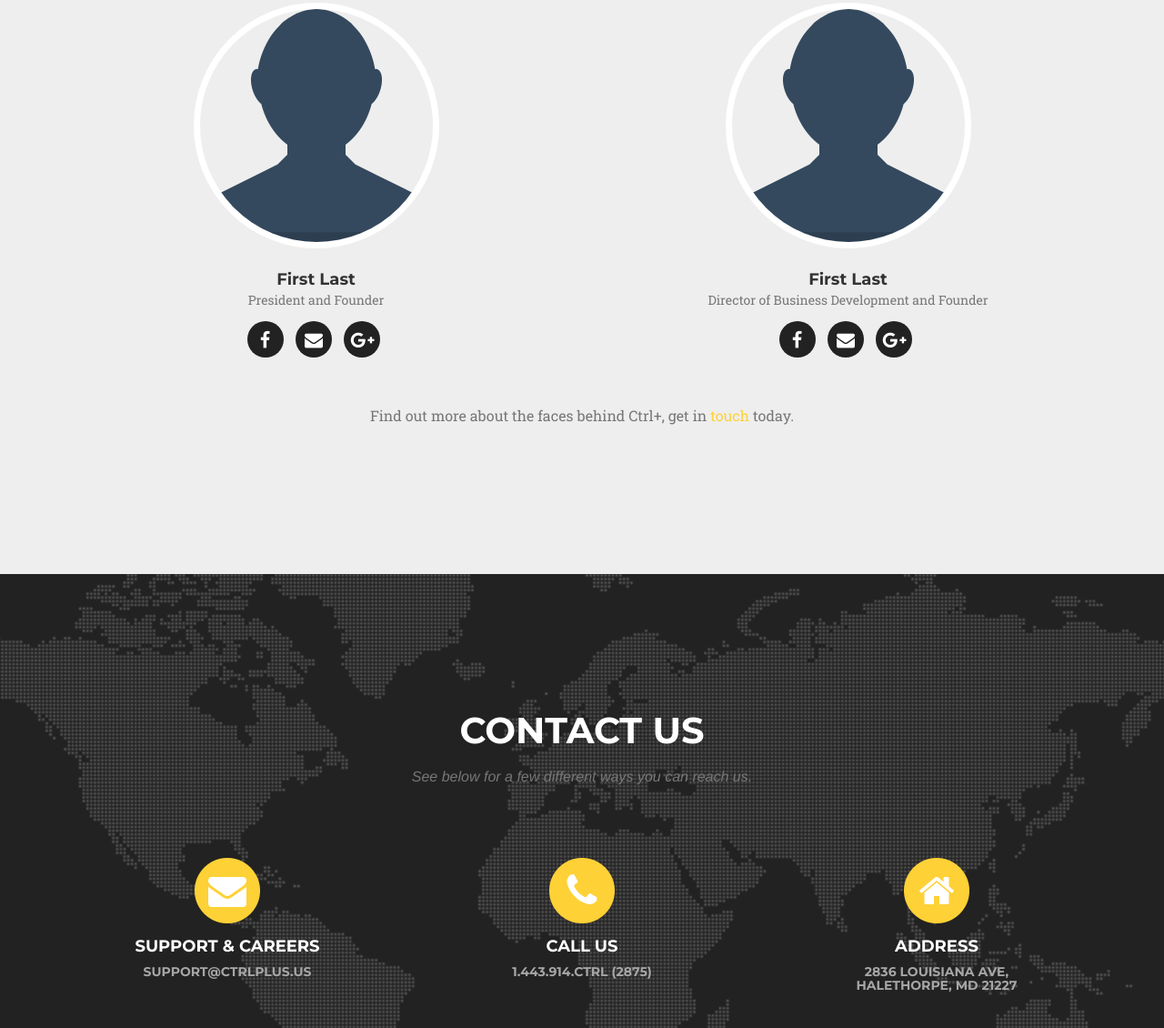
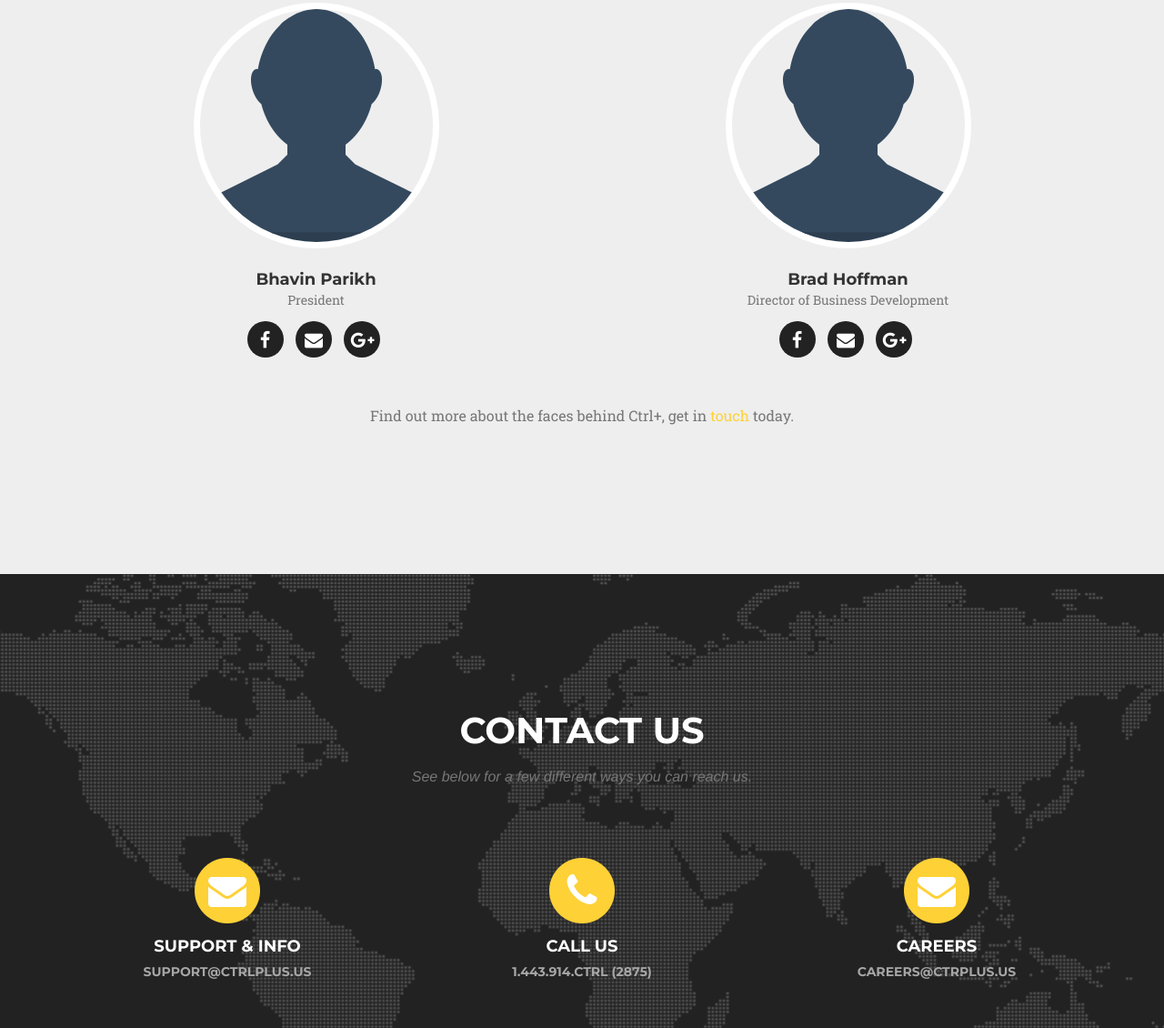
Before and after one commit to ctrlplusus/ctrlplusus.github.io, a website: page index.html in a window 1280 px wide. Shown: the part 3702-4832 px from the top of the page at 91% size. Drawn offline with Linux system fonts and the light colour scheme; a web font is replaced by a local one.

Commit message:
Removing address and updating first/last name

```diff
--- a/index.html
+++ b/index.html
@@ -328,9 +328,9 @@
             <div class="row">
                 <div class="col-sm-6">
                     <div class="team-member">
-                        <img src="img/team/default_profile.png" class="img-responsive img-circle" alt="First Last">
-                        <h4>First Last</h4>
-                        <p class="text-muted">President and Founder</p>
+                        <img src="img/team/default_profile.png" class="img-responsive img-circle" alt="Bhavin Parikh">
+                        <h4>Bhavin Parikh</h4>
+                        <p class="text-muted">President</p>
                         <ul class="list-inline social-buttons">
                             <li><a href="#"><i class="fa fa-facebook"></i></a>
                             </li>
@@ -343,9 +343,9 @@
                 </div>
                 <div class="col-sm-6">
                     <div class="team-member">
-                        <img src="img/team/default_profile.png" class="img-responsive img-circle" alt="First Last">
-                        <h4>First Last</h4>
-                        <p class="text-muted">Director of Business Development and Founder</p>
+                        <img src="img/team/default_profile.png" class="img-responsive img-circle" alt="Brad Hoffman">
+                        <h4>Brad Hoffman</h4>
+                        <p class="text-muted">Director of Business Development</p>
                         <ul class="list-inline social-buttons">
                             <li><a href="#"><i class="fa fa-facebook"></i></a>
                             </li>
@@ -380,7 +380,7 @@
                         <i class="fa fa-circle fa-stack-2x text-primary"></i>
                         <i class="fa fa-envelope fa-stack-1x fa-inverse"></i>
                     </span>
-                    <h4 style="color: #ffffff;">Support & Careers</h4>
+                    <h4 style="color: #ffffff;">Support & Info</h4>
                     <h5 style="color: #a6a6a6;">support@ctrlplus.us</h5>
                 </div>
                 <div class="col-lg-4 text-center">
@@ -394,10 +394,10 @@
                 <div class="col-lg-4 text-center">
                     <span class="fa-stack fa-3x">
                         <i class="fa fa-circle fa-stack-2x text-primary"></i>
-                        <i class="fa fa-home fa-stack-1x fa-inverse"></i>
+                        <i class="fa fa-envelope fa-stack-1x fa-inverse"></i>
                     </span>
-                    <h4 style="color: #ffffff;">Address</h4>
-                    <h5 style="color: #a6a6a6;">2836 Louisiana Ave,<br />Halethorpe, MD 21227</h5>
+                    <h4 style="color: #ffffff;">Careers</h4>
+                    <h5 style="color: #a6a6a6;">careers@ctrplus.us</h5>
                 </div>
             </div>
         </div>
```
